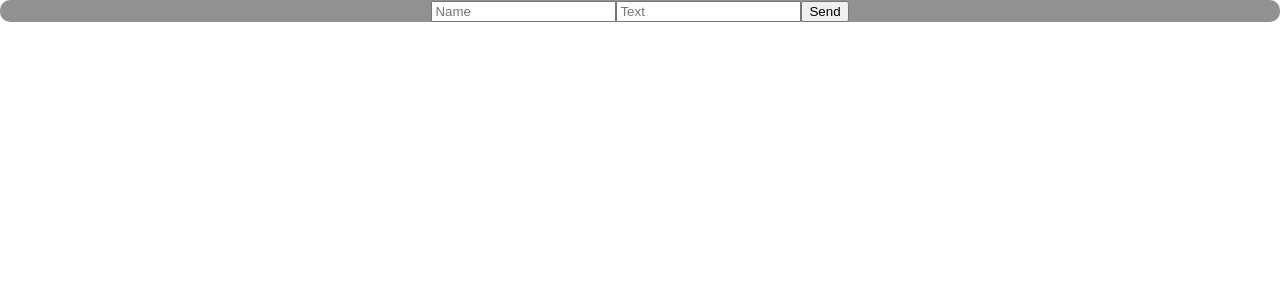
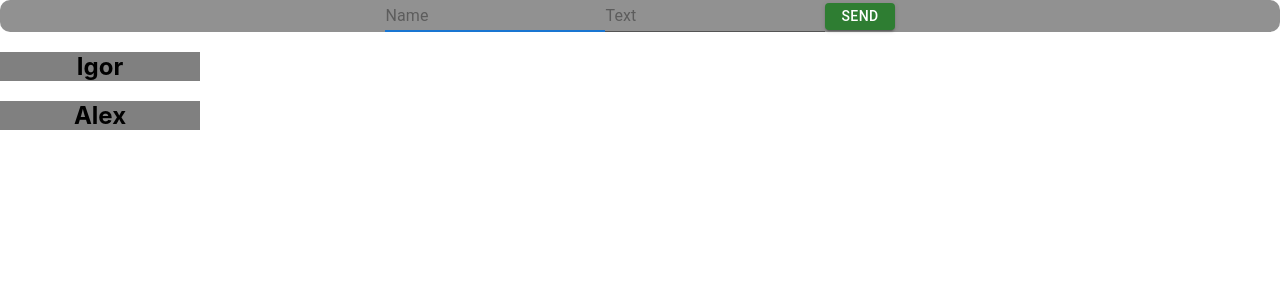
Before and after one commit to SWEETLIBRA/chat-room, a React (Create React App) app: page / in a window 1280 px wide. Shown: the top 300 px of the page. Built offline with nearby package versions, Linux system fonts and the light colour scheme.

Commit message:
added chatList

```diff
--- a/src/App.js
+++ b/src/App.js
@@ -1,13 +1,153 @@
-import React, { useState } from 'react'
+import React, { useEffect, useRef, useState } from 'react'
 import './App.css';
+import ChatList from './components/ChatList';
+// import { useTheme } from '@emotion/react'
+// import { Checkbox, createTheme, FormControl, FormControlLabel, FormGroup, ThemeProvider } from '@mui/material'
+// import Button from '@mui/material/Button';
+// import PropTypes from 'prop-types'
 import Message from './components/Message';
 
+// const darkTheme = createTheme({
+//   palette:{
+//     mode: 'dark'
+//   }
+// })
+
+// const lightTheme = createTheme({
+//   palette:{
+//     mode: 'light',
+//     primary:{
+//       main:'#a032a8'
+//     },
+//     secondary:{
+//       main: '#d8addb'
+//     },
+//     background:{
+//       paper: '#000'
+//     },
+//     text:{
+//       primary: '#173A5E'
+//     }
+//   }
+// })
+
 function App() {
+  // const obj = {
+  //   title: 'name',
+  //   count: 1
+  // }
+  // const arr = [1,2,3]
+  // const [isdark, setIsDark] = useState(false)
   return (
-    <div className="App">
-      <Message/>
-    </div>
+    // <ThemeProvider theme={isdark ? darkTheme : lightTheme}>
+      <div className="App">
+       {/* <SampleForVirtualDom />
+       <InputautoFocus data={obj}/>
+       <Button variant="contained" onClick={() => {setIsDark(prevState => !prevState)}}>Cменить тему</Button> */}
+        <Message/>
+        <ChatList/>
+    {/* <RenderTree/> */}
+      </div>
+    // </ThemeProvider>
+
   );
 }
 
 export default App;
+
+// const SampleForVirtualDom = ({data = []}) => {
+//   const theme = useTheme()
+//   // console.log(data)
+//   return (
+//     <div style={{background:theme.palette.primary.main}}>
+//       Какой-то текст
+//       <br/>
+//       {data}
+//     </div>
+//   )
+// }
+
+// SampleForVirtualDom.propTypes = {
+//   data: PropTypes.array
+// }
+
+// SampleForVirtualDom.defaultProps = {
+//   data: []
+// }
+// {<Button variant='contained'>Outlined</Button>}
+
+{/* <FormGroup>
+  <FormControlLabel control={<Checkbox defaultChecked />} label="Label"/>
+</FormGroup> */}
+
+// const InputautoFocus = ({data}) => {
+//   const ref = useRef(null)
+//   useEffect(() => {
+//     ref.current?.focus()
+//     // ref.current?.addEventListener('mouseover', (e) => {
+//     //   e.target.style.border = "4px solid red"
+//     // })
+//   },[])
+//   return (
+//     <>
+//       <input ref={ref} onMouseEnter={() => {console.log('hover')}}/>
+//       <div>{data.id?.map(e => e)}</div>
+//     </>
+//   )
+// }
+
+
+
+
+// const RenderTree = () => {
+//   console.log('render parent')
+//   return (
+//     <div>
+//       <RenderTreeChild1/>
+//       <RenderTreeChild2/>
+//     </div>
+//   )
+// }
+
+// const RenderTreeChild1 = () => {
+//   const [state, setState] = useState(false)
+//   console.log('child1')
+//   return (
+//     <button onClick={() => {setState(p => !p)}}>child1</button>
+//   )
+// }
+
+// const RenderTreeChild2 = () => {
+//   const [state, setState] = useState(false)
+//   console.log('child2')
+//   return (
+//     <div>
+//       <button onClick={() => {setState(p => !p)}}>child2</button>
+//       {state ? <RenderTreeChild3/> : <p>Другой тип тега</p>}
+//       <RenderTreeChild4/>
+//     </div>
+//   )
+// }
+
+// const RenderTreeChild3 = () => {
+//   useEffect(() => {
+//     console.log('child 3 render(only if mounted not update)')
+//   },[])
+//   return (
+//     <h1>Cаб-чайлд</h1>
+//   )
+// }
+
+// const RenderTreeChild4 = () => {
+//   const [classesName, setClasses] = useState('default')
+//   console.log('child 4')
+//   useEffect(() => {
+//     console.log('child 4 render(only if mounted not update)')
+//   },[])
+//   return (
+//     <>
+//       <h2 className={classesName} id='child4'>Саб-чайлд</h2>
+//       <button onClick={() => {setClasses('changed')}}>Изменить имя класса</button>
+//     </>
+//   )
+// }
--- /dev/null
+++ b/src/components/ChatList.js
@@ -0,0 +1,29 @@
+import React, { useState } from 'react';
+// import { List } from '@mui/material';
+// import { ListItem } from '@mui/material';
+
+const ChatList = () => {
+    const [chats, setChats] = useState([
+        {
+            id: 0,
+            name: 'Igor'
+        },
+        {
+            id: 1,
+            name:'Alex'
+        }
+    ])
+    return (
+        <>
+        {chats.map(chat => <h2 key={chat.id} style={{display: 'flex', flexDirection: 'column',width: '100%',maxWidth: '200px',boxSizing: 'border-box', background: 'gray'}}>{chat.name}</h2>)}
+            <div>
+                {/* <List>
+                    <ListItem>{chats.name}</ListItem>
+                </List> */}
+            </div>
+        </>
+
+    );
+};
+
+export default ChatList;
--- a/src/components/FormMessage.js
+++ b/src/components/FormMessage.js
@@ -1,7 +1,14 @@
-import React from 'react';
+import React, { useEffect, useRef } from 'react';
+import { Input, Button } from '@mui/material';
 
-const FormMessage = ({data, setData, setMessage}) => {
+const FormMessage = ({data, setData, setMessage, ariaLabel}) => {
     const {text, author} = data
+    const ref = useRef(null)
+
+    // useEffect(() => {
+    //     ref.current?.focus()
+    // },[ref.current])
+
     const submitForm = (e) => {
         e.preventDefault()
         if (text.length > 0){
@@ -14,13 +21,20 @@ const FormMessage = ({data, setData, setMessage}) => {
     }
     return (
         <form onSubmit={submitForm}>
-            <input placeholder='Name' value={text} onChange={(e) =>
+            {/* <input placeholder='Name' value={text} onChange={(e) =>
+                setData(prevState => ({...prevState, text: e.target.value}))}
+            /> */}
+            {/* <input placeholder='Text' value={author} onChange={(e) =>
+                setData(prevState => ({...prevState, author: e.target.value}))}
+            /> */}
+            <Input autoFocus inputProps={ariaLabel} placeholder='Name' value={text} onChange={(e) =>
                 setData(prevState => ({...prevState, text: e.target.value}))}
             />
-            <input placeholder='Text' value={author} onChange={(e) =>
+             <Input inputProps={ariaLabel} placeholder='Text' value={author} onChange={(e) =>
                 setData(prevState => ({...prevState, author: e.target.value}))}
             />
-            <button type='submit'>Send</button>
+            {/* <button type='submit'>Send</button> */}
+            <Button type='submit' variant="contained" color="success" style={{height:27}}>Send</Button>
         </form>
     );
 };
--- a/src/components/Message.js
+++ b/src/components/Message.js
@@ -1,4 +1,4 @@
-import React, { useEffect, useState } from 'react';
+import React, { useEffect, useRef, useState } from 'react';
 import '../styles/Message.css';
 import FormMessage from './FormMessage';
 import Sms from './Sms';
@@ -22,7 +22,7 @@ const Message = () => {
     return (
         <div className="gide">
             <FormMessage data={messageBody} setData={setMessageBody} setMessage={setMessageList}></FormMessage>
-            <div className='messageList'>
+            <div className='messageList' style={{display: 'flex', flexDirection: 'column',marginLeft: 'auto', marginRight: 'auto', maxWidth: '465px' }}>
                 {
                     messageList.map((e, i) => <Sms text={e.text} author={e.author} key={i}/>)
                 }
```
